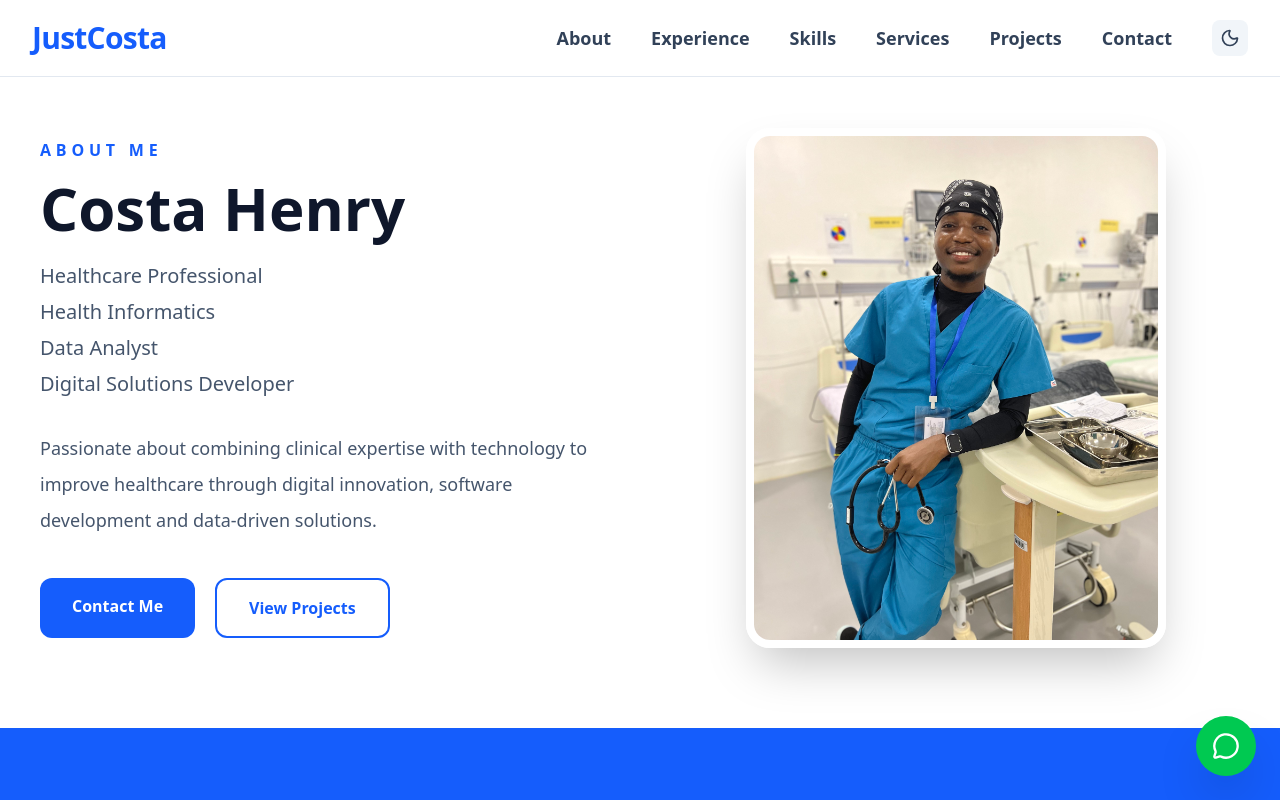
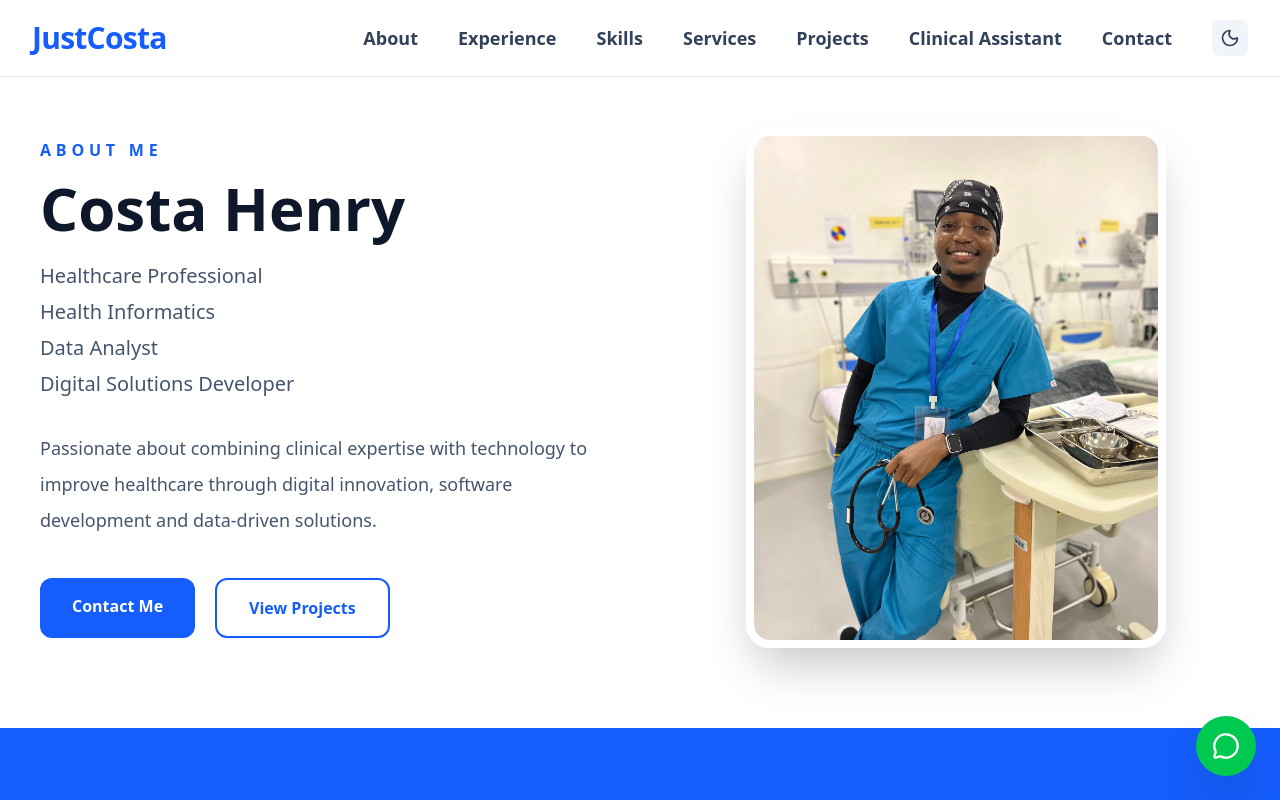
Before and after one commit to CostaHenry5/justcosta-v2, a Next.js app: page / in a window 1280 px wide. Shown: the top 800 px of the page. Built offline with nearby package versions, Linux system fonts and the light colour scheme.

Commit message:
Add Clinical Assistant to navigation

```diff
--- a/components/Navbar.tsx
+++ b/components/Navbar.tsx
@@ -11,6 +11,7 @@ const navLinks = [
   { name: "Skills", href: "#skills" },
   { name: "Services", href: "#services" },
   { name: "Projects", href: "#projects" },
+  { name: "Clinical Assistant", href: "/clinical-assistant" },
   { name: "Contact", href: "#contact" },
 ];
 
@@ -20,8 +21,6 @@ export default function Navbar() {
   return (
     <header className="fixed top-0 left-0 right-0 z-50 border-b border-slate-200 bg-white/90 backdrop-blur-md dark:border-slate-800 dark:bg-slate-950/90">
       <div className="mx-auto flex max-w-7xl items-center justify-between px-8 py-5">
-
-        {/* Logo */}
         <Link
           href="/"
           className="text-3xl font-extrabold text-blue-600 tracking-tight"
@@ -29,7 +28,6 @@ export default function Navbar() {
           JustCosta
         </Link>
 
-        {/* Desktop Navigation */}
         <nav className="hidden items-center gap-10 md:flex">
           {navLinks.map((link) => (
             <a
@@ -44,20 +42,18 @@ export default function Navbar() {
           <ThemeToggle />
         </nav>
 
-        {/* Mobile Button */}
         <button
           onClick={() => setIsOpen(!isOpen)}
           className="text-slate-800 dark:text-white md:hidden"
+          aria-label="Toggle navigation menu"
         >
           {isOpen ? <X size={30} /> : <Menu size={30} />}
         </button>
       </div>
 
-      {/* Mobile Navigation */}
       {isOpen && (
         <div className="border-t border-slate-200 bg-white px-8 py-6 dark:border-slate-800 dark:bg-slate-950 md:hidden">
           <div className="flex flex-col gap-6">
-
             {navLinks.map((link) => (
               <a
                 key={link.name}
@@ -72,7 +68,6 @@ export default function Navbar() {
             <div className="pt-2">
               <ThemeToggle />
             </div>
-
           </div>
         </div>
       )}
```
